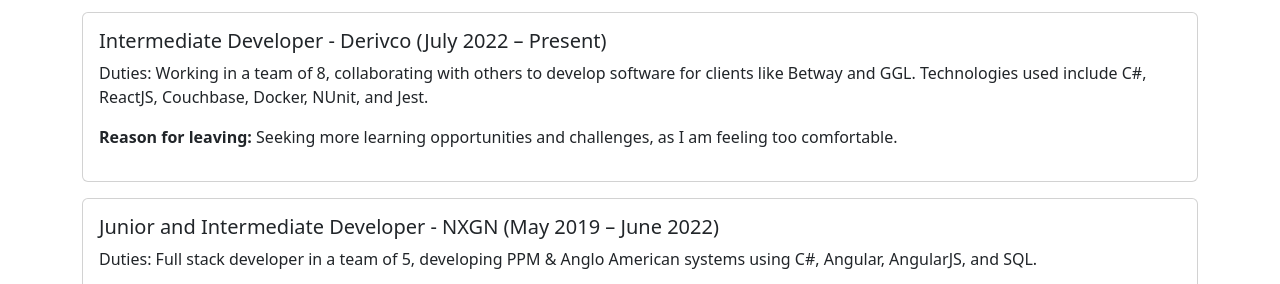
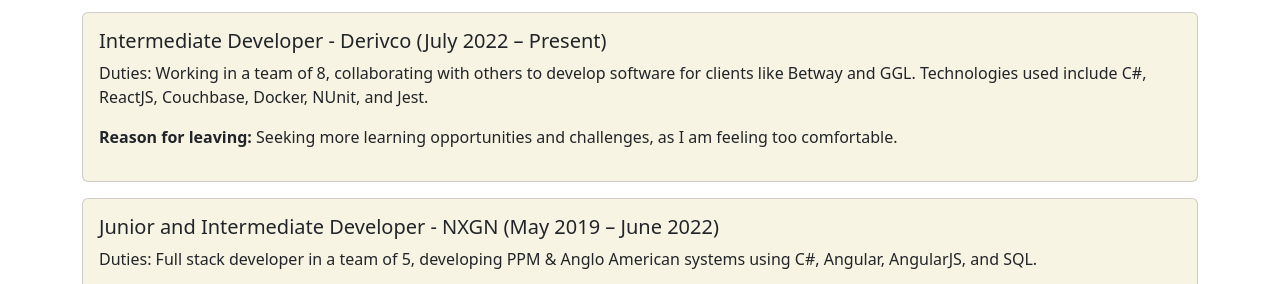
Before and after one commit to SeerElton/SeerElton.github.io, a plain HTML site: page index.html in a window 1280 px wide. Shown: the part 647-931 px from the top of the page. Drawn offline with nearby package versions, Linux system fonts and the light colour scheme.

Commit message:
update css

```diff
--- a/index.html
+++ b/index.html
@@ -6,9 +6,21 @@
     <meta name="viewport" content="width=device-width, initial-scale=1.0">
     <title>Elton Nhlana - Portfolio</title>
     <link href="https://cdn.jsdelivr.net/npm/bootstrap@5.3.0-alpha1/dist/css/bootstrap.min.css" rel="stylesheet">
+
+    <style>
+        .card,
+        .card-body {
+            background-color: rgba(215, 197, 115, 0.108);
+        }
+
+        .section {
+            background-color: red;
+        }
+    </style>
 </head>
 
 <body>
+
 
     <!-- Navbar -->
     <nav class="navbar navbar-expand-lg navbar-dark bg-dark">
```
